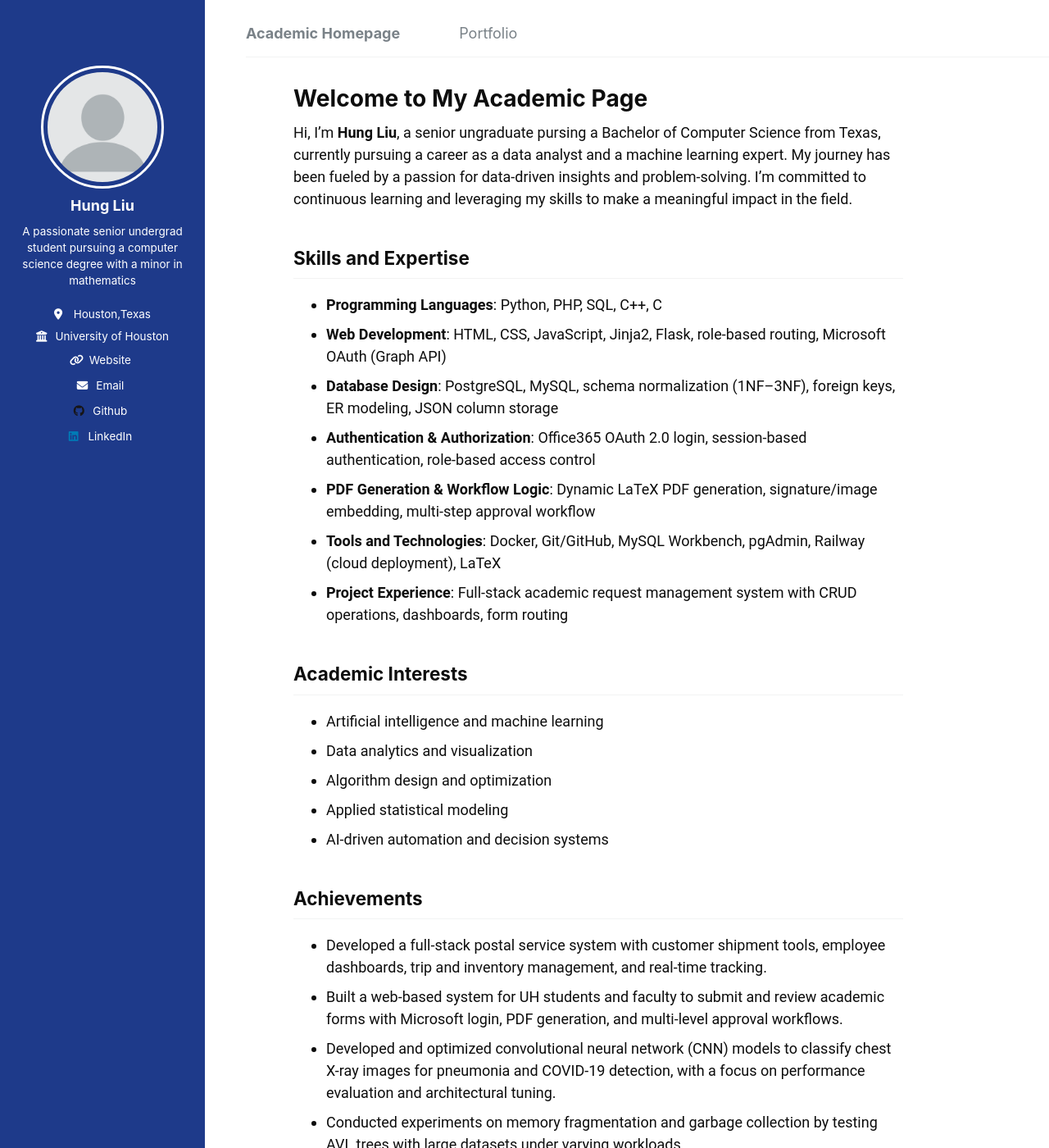
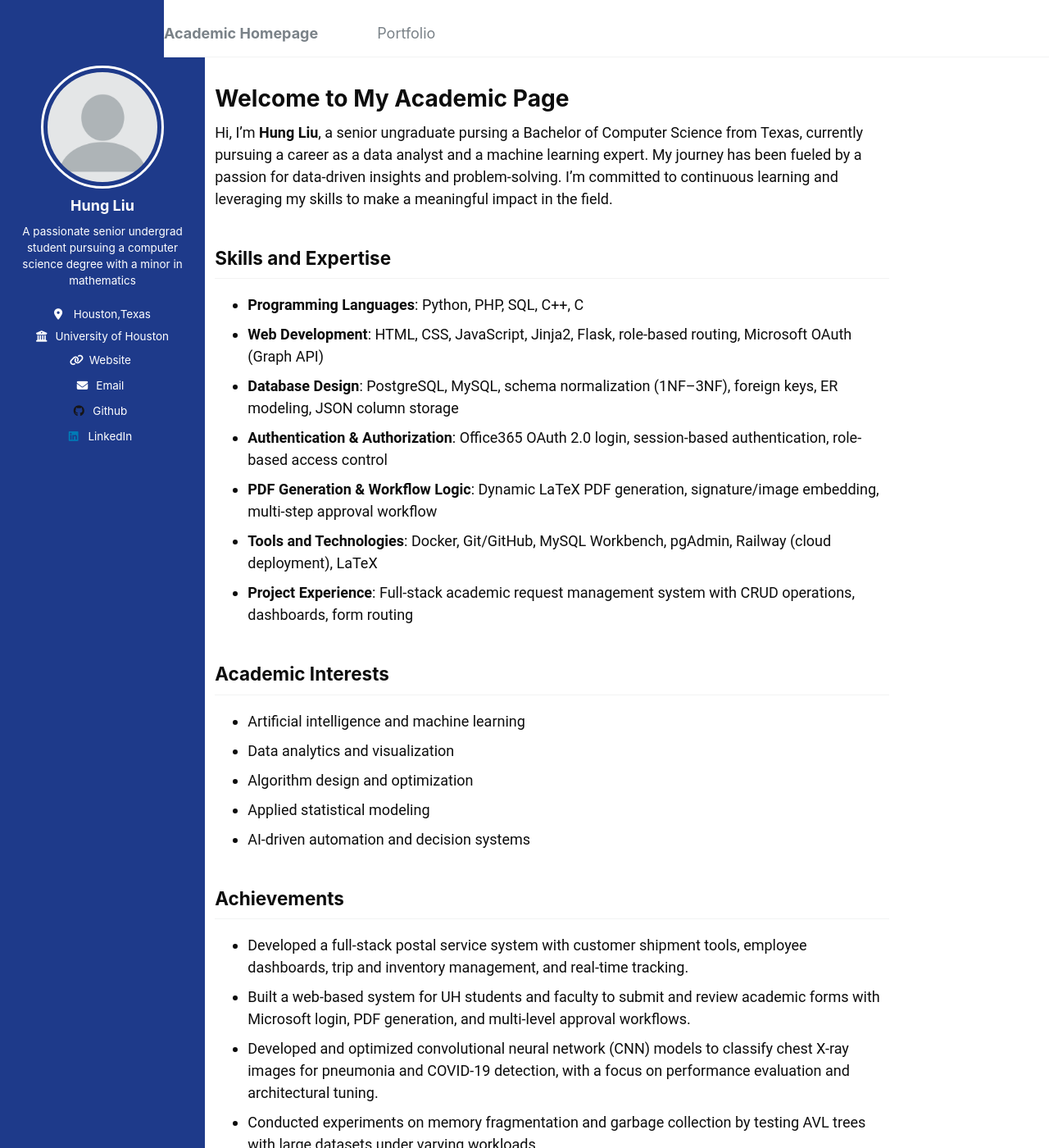
Before and after one commit to sunnySKL/sunnySKL.github.io, a Jekyll site: the page built from _pages/about.md, in a window 1280 px wide and 1400 px high. Shown: the whole window at 82% size. Built offline with Jekyll 4.4.1, drawn with Linux system fonts in a browser that asks for light colours.

Commit message:
Update custom.css

```diff
--- a/assets/css/custom.css
+++ b/assets/css/custom.css
@@ -98,7 +98,7 @@ body {
 @media (min-width: 900px) {
   .masthead,
   #main {
-    margin-left: 300px; /* Same as sidebar width */
+    margin-left: 200px; /* Same as sidebar width */
   }
   .masthead__inner-wrap {
     max-width: none !important;
@@ -116,7 +116,7 @@ body {
 
 @media (min-width: 900px) {
   #main {
-    margin-left: 300px;
+    margin-left: 200px;
     margin-right: 0;
     max-width: none !important;
     width: auto !important;
@@ -149,6 +149,6 @@ body {
     clear: both !important;
   }
   #main {
-    margin-left: 300px !important;
+    margin-left: 200px !important;
   }
 }
```
